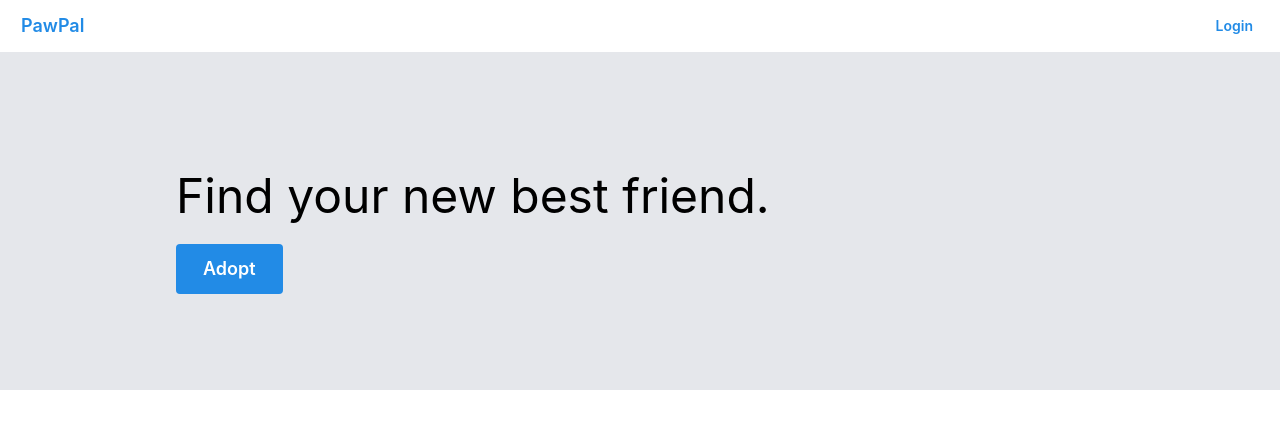
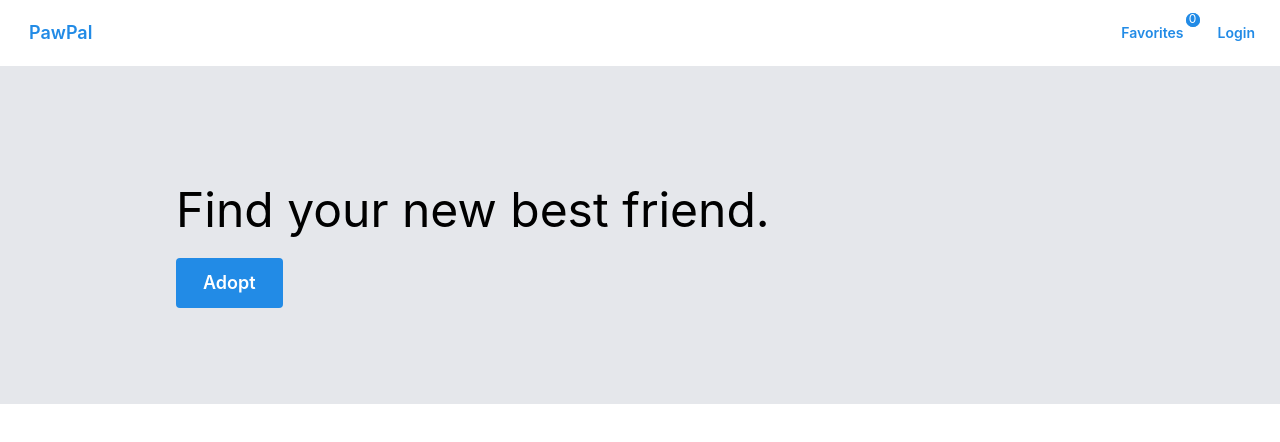
Before and after one commit to audse/fetch-test, a React (Vite) app: page / in a window 1280 px wide. Shown: the top 442 px of the page. Built offline with nearby package versions, Linux system fonts and the light colour scheme; no server answers.

Commit message:
Add favorites page

```diff
--- a/src/App.tsx
+++ b/src/App.tsx
@@ -3,6 +3,7 @@ import { createTheme, MantineProvider } from '@mantine/core'
 import HomePage from '@/pages/HomePage'
 import LoginPage from '@/pages/LoginPage'
 import SearchPage from '@/pages/SearchPage'
+import FavoritesPage from '@/pages/FavoritesPage'
 import { AuthProvider } from '@/context/AuthContext'
 import { FavoritesProvider } from './context/FavoritesContext'
 import RequireAuth from '@/components/RequireAuth'
@@ -21,6 +22,7 @@ const router = createBrowserRouter(
             <Route index element={<HomePage />} />
             <Route path="login" element={<RequireUnauth><LoginPage /></RequireUnauth>} />
             <Route path="search" element={<RequireAuth><SearchPage /></RequireAuth>} />
+            <Route path="faves" element={<RequireAuth><FavoritesPage /></RequireAuth>} />
         </>
     )
 )
--- a/src/components/Nav.tsx
+++ b/src/components/Nav.tsx
@@ -1,15 +1,22 @@
 import { useAuth } from '@/context/AuthContext'
-import { Button } from '@mantine/core'
+import { useFavorites } from '@/context/FavoritesContext'
+import { Button, Indicator } from '@mantine/core'
 
 export default function Nav() {
     const { isAuthenticated, logout } = useAuth()
+    const { favorites } = useFavorites()
 
     return (
-        <nav className="flex p-2 items-center justify-between">
+        <nav className="flex flex-row p-4 items-center justify-between">
             <Button component="a" href="/" variant="subtle" size="compact-lg">PawPal</Button>
-            { isAuthenticated
-                ? <Button onClick={logout} variant="transparent">Logout</Button>
-                :  <Button component="a" href="/login" variant="transparent">Login</Button> }
+            <section className="flex flex-row w-fit gap-4">
+                <Indicator label={favorites.length} size={14}>
+                    <Button component="a" href="/faves" variant="transparent" size="compact-sm">Favorites</Button>
+                </Indicator>
+                { isAuthenticated
+                    ? <Button onClick={logout} variant="transparent" size="compact-sm">Logout</Button>
+                    :  <Button component="a" href="/login" variant="transparent" size="compact-sm">Login</Button> }
+            </section>
         </nav>
     )
 }
--- /dev/null
+++ b/src/pages/FavoritesPage.tsx
@@ -0,0 +1,16 @@
+import DogCard from '@/components/DogCard'
+import { Container } from '@mantine/core'
+import { useFavorites } from '@/context/FavoritesContext'
+
+export default function FavoritesPage() {
+    const { favorites } = useFavorites()
+
+    return (
+        <Container>
+            <h1 className="text-xl font-bold mb-4">Your favorites</h1>
+            <section className="grid grid-cols-1 gap-2 sm:grid-cols-2 lg:grid-cols-3">
+                { favorites.map(dog => <DogCard key={dog.id} dog={dog} />) }
+            </section>
+        </Container>
+    )
+}
```
Also changed, not shown: 1 other file (tests, documents, lock files or other folders).
